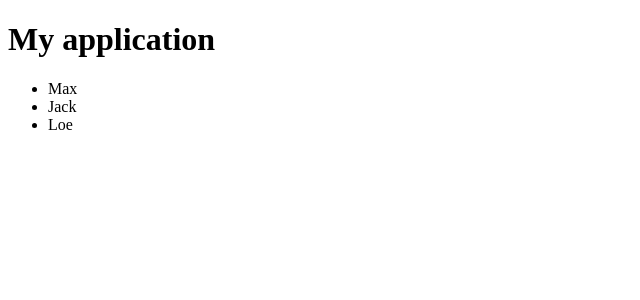
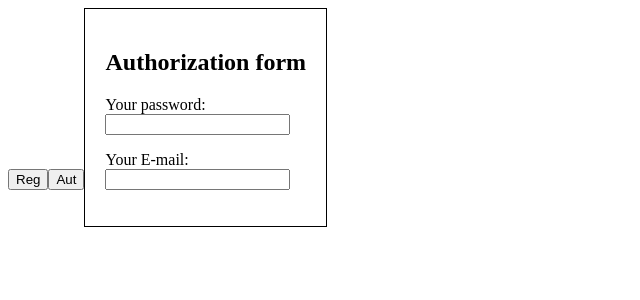
Before and after one commit to klmart/VueJs-tutor, a Vue app: page / in a window 1280 px wide. Shown: the top 300 px of the page, without its empty margins (0-640 px from the left). Built offline with nearby package versions, Linux system fonts and the light colour scheme.

Commit message:
#19 used dynamic components

```diff
--- a/src/App.vue
+++ b/src/App.vue
@@ -1,24 +1,40 @@
 <template>
   <div id="app">
-    <h1>{{title}}</h1>
-    <List></List>
+    <button type="button" @click="component='Reg'">Reg</button>
+    <button type="button" @click="component='Aut'">Aut</button>
+    <keep-alive>
+      <component :is="component"></component>
+    </keep-alive>
   </div>
 </template>
 
 <script>
-
   import List from './components/List';
-
+  import Aut from './components/Aut';
+  import Reg from './components/Reg';
   export default {
-    components: {'List': List},
+    components: {
+      List,
+      Aut,
+      Reg
+    },
     data() {
       return {
-        title: 'My application'
+        title: 'My application',
+        people: ['Max', 'Jack', 'Leo'],
+        component: 'Aut'
       }
     }
   }
 </script>
 
 <style>
-
+  form {
+    border: 1px solid #000;
+    display: inline-block;
+    padding: 20px;
+  }
+  label {
+    display: block;
+  }
 </style>
--- /dev/null
+++ b/src/components/Aut.vue
@@ -0,0 +1,25 @@
+<template>
+  <form method="post">
+    <h2>Authorization form</h2>
+    <p>
+      <label for="password">Your password:</label>
+      <input type="text" id="password" value="">
+    </p>
+    <p>
+      <label for="mail">Your E-mail:</label>
+      <input type="text" id="mail" value="">
+    </p>
+  </form>
+</template>
+
+<script>
+  export default {
+    data() {
+      return {}
+    }
+  }
+</script>
+
+<style>
+
+</style>
--- /dev/null
+++ b/src/components/Reg.vue
@@ -0,0 +1,29 @@
+<template>
+  <form method="post">
+    <h2>Registration form</h2>
+    <p>
+      <label for="name">Your name:</label>
+      <input type="text" id="name" value="">
+    </p>
+    <p>
+      <label for="password">Your password:</label>
+      <input type="text" id="password" value="">
+    </p>
+    <p>
+      <label for="mail">Your email:</label>
+      <input type="text" id="mail" value="">
+    </p>
+    <button type="button" name="button">Register</button>
+  </form>
+</template>
+
+<script>
+  export default {
+    data() {
+      return {}
+    }
+  }
+</script>
+
+<style>
+</style>
```
